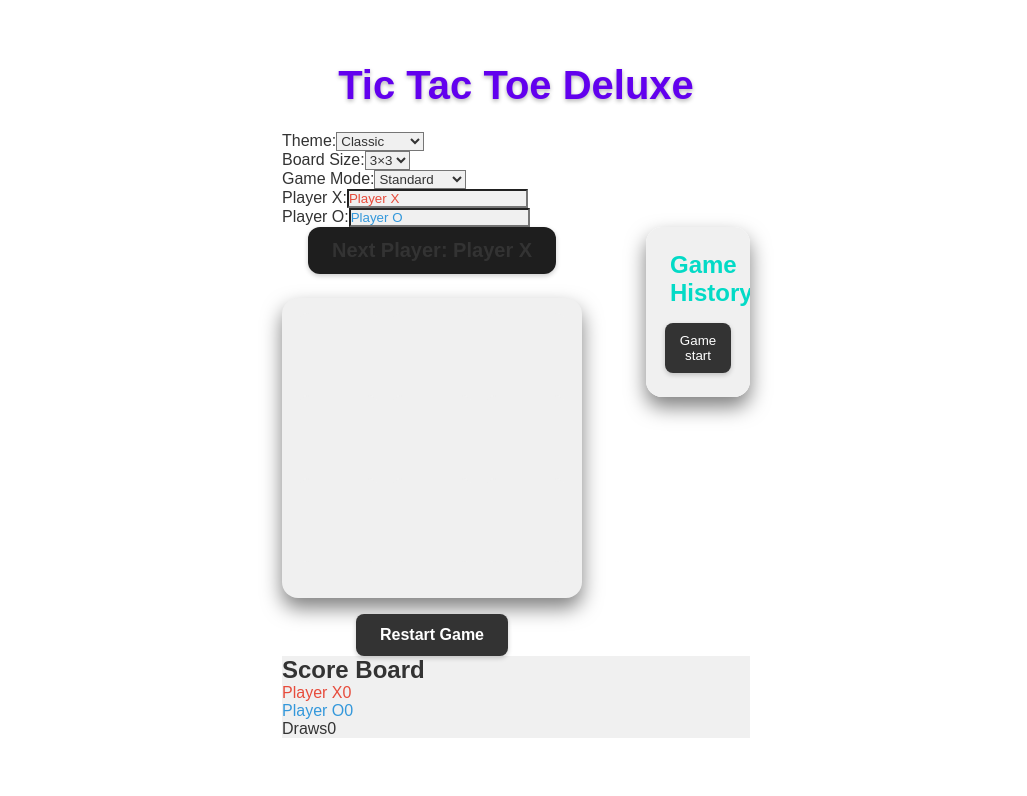
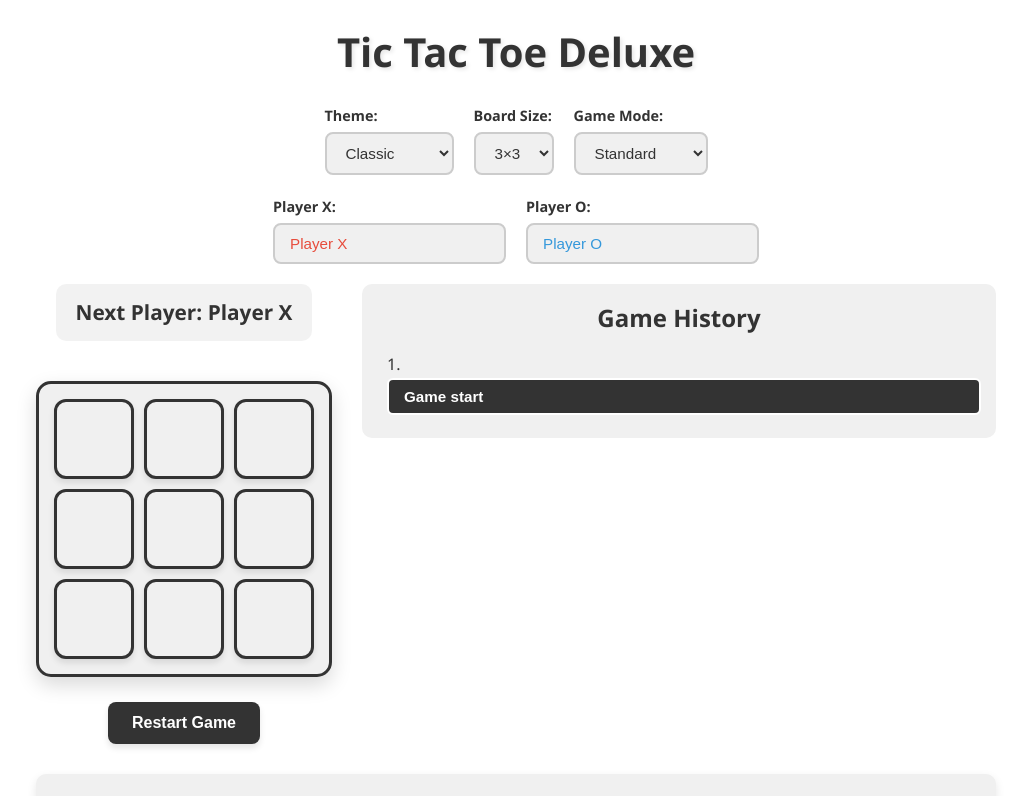
Before and after one commit to ngolshahi/tictactoe-game, a React (Create React App) app: page / in a window 1280 px wide. Shown: the top 796 px of the page, without its empty margins (124-1151 px from the left). Built offline with nearby package versions, Linux system fonts and the light colour scheme.

Commit message:
Fixed issue with styles that affected the theme selector

```diff
--- a/src/styles.css
+++ b/src/styles.css
@@ -4,333 +4,607 @@
   padding: 0;
 }
 
-:root {
-  --primary: #6200ee;
-  --primary-dark: #3700b3;
-  --secondary: #03dac6;
-  --background: #121212;
-  --surface: #1e1e1e;
-  --text-primary: #ffffff;
-  --text-secondary: rgba(255, 255, 255, 0.7);
-  --error: #cf6679;
-  --success: #00c853;
-  --x-color: #ff4081;
-  --o-color: #03dac6;
-  --board-shadow: 0 10px 20px rgba(0, 0, 0, 0.5);
-  --button-shadow: 0 2px 5px rgba(0, 0, 0, 0.2);
-}
-
-@import url("https://fonts.googleapis.com/css2?family=Poppins:wght@400;500;600;700&display=swap");
-
 body {
-  font-family: "Poppins", sans-serif;
-  background-color: var(--background);
-  color: var(--text-primary);
-  margin: 0;
-  padding: 0;
-  min-height: 100vh;
-  display: flex;
-  justify-content: center;
-  align-items: center;
-  overflow-x: hidden;
+  font-family: 'Segoe UI', Tahoma, Geneva, Verdana, sans-serif;
+  line-height: 1.6;
+  transition: background-color 0.3s ease, color 0.3s ease;
 }
 
 .container {
-  width: 100%;
-  max-width: 500px;
-  padding: 1rem;
+  max-width: 1000px;
+  margin: 0 auto;
+  padding: 20px;
 }
 
-h1 {
-  color: var(--primary);
+.game-title {
   text-align: center;
-  margin-bottom: 1.5rem;
+  margin-bottom: 20px;
   font-size: 2.5rem;
-  text-shadow: 0 2px 4px rgba(0, 0, 0, 0.3);
+  font-weight: bold;
+  text-shadow: 2px 2px 4px rgba(0, 0, 0, 0.1);
 }
 
 .game {
   display: flex;
-  flex-direction: column;
-  align-items: center;
-  gap: 2rem;
-  max-width: 100%;
+  flex-direction: row;
+  gap: 20px;
+  margin-bottom: 20px;
 }
 
 .game-board {
-  width: 100%;
   display: flex;
   flex-direction: column;
   align-items: center;
+  gap: 20px;
 }
 
-.status {
-  margin-bottom: 1.5rem;
-  padding: 0.75rem 1.5rem;
-  background-color: var(--surface);
-  border-radius: 12px;
-  font-size: 1.25rem;
-  font-weight: 600;
-  box-shadow: var(--button-shadow);
-  color: var(--text-primary);
-  width: fit-content;
-  text-align: center;
-  transition: all 0.3s ease;
-}
-
-.winner {
-  background: linear-gradient(135deg, var(--success), var(--primary-dark));
-  animation: pulse 1.5s infinite;
-}
-
-@keyframes pulse {
-  0% {
-    transform: scale(1);
-  }
-  50% {
-    transform: scale(1.05);
-  }
-  100% {
-    transform: scale(1);
-  }
-}
-
-/* Board container with fixed dimensions */
 .board-container {
-  width: 300px;
-  height: 300px;
-  margin: 0 auto;
+  position: relative;
+  perspective: 1000px;
 }
 
 .board {
   display: grid;
   grid-template-columns: repeat(3, 1fr);
-  grid-template-rows: repeat(3, 1fr);
-  grid-gap: 10px;
-  background-color: var(--surface);
-  border-radius: 16px;
-  padding: 15px;
-  box-shadow: var(--board-shadow);
-  width: 100%;
-  height: 100%;
+  gap: 5px;
+  background-color: #f0f0f0;
+  padding: 10px;
+  border-radius: 10px;
+  border: 2px solid #333;
+  box-shadow: 0 5px 15px rgba(0, 0, 0, 0.2);
+  transition: transform 0.3s ease, box-shadow 0.3s ease, background-color 0.3s ease;
+}
+
+.board:hover {
+  transform: rotateX(5deg) rotateY(5deg);
+  box-shadow: 0 10px 25px rgba(0, 0, 0, 0.3);
+}
+
+.board-row {
+  display: flex;
+  gap: 5px;
 }
 
 .square {
-  border: none;
-  border-radius: 12px;
-  background-color: rgba(255, 255, 255, 0.05);
+  width: 100px;
+  height: 100px;
+  border: 2px solid #333;
+  border-radius: 8px;
+  font-size: 48px;
+  font-weight: bold;
   display: flex;
   justify-content: center;
   align-items: center;
-  font-size: 2.5rem;
-  font-weight: bold;
   cursor: pointer;
-  transition: all 0.2s ease;
+  transition: background-color 0.2s ease, transform 0.2s ease;
   position: relative;
   overflow: hidden;
-  width: 100%;
-  height: 100%;
-  padding: 0;
-  color: var(--text-primary);
 }
 
-/* Use ::after for content to prevent layout shifts */
-.square.x::after,
-.square.o::after {
+.square::before {
+  content: '';
   position: absolute;
-  top: 50%;
-  left: 50%;
-  transform: translate(-50%, -50%);
+  top: 0;
+  left: 0;
+  right: 0;
+  bottom: 0;
+  background: radial-gradient(circle, rgba(255,255,255,0.2) 0%, rgba(255,255,255,0) 70%);
+  opacity: 0;
+  transition: opacity 0.3s ease;
 }
 
-.square.x::after {
-  content: "X";
-  color: var(--x-color);
+.square:hover::before {
+  opacity: 1;
 }
 
-.square.o::after {
-  content: "O";
-  color: var(--o-color);
+.square.x {
+  color: var(--x-color, #e74c3c);
+}
+
+.square.o {
+  color: var(--o-color, #3498db);
 }
 
 .square:hover {
-  background-color: rgba(255, 255, 255, 0.1);
+  transform: scale(1.05);
+  background-color: var(--hover-bg, #e8e8e8);
 }
 
-.square:active {
-  transform: scale(0.95);
+.status {
+  font-size: 1.2rem;
+  margin-bottom: 10px;
+  font-weight: bold;
+  text-align: center;
+  padding: 10px;
+  border-radius: 5px;
+  transition: background-color 0.3s ease, color 0.3s ease;
 }
 
-.square.x,
-.square.o {
-  color: transparent; /* Hide the text content */
+.status.winner {
+  font-size: 1.5rem;
+  animation: pulse 1.5s infinite;
 }
 
-.square.x::before,
-.square.o::before {
-  content: "";
-  position: absolute;
-  top: 0;
-  left: 0;
-  width: 100%;
-  height: 100%;
-  background-color: currentColor;
-  opacity: 0.1;
-  z-index: -1;
-}
-
+/* In styles.css, update the game-info class */
 .game-info {
-  background-color: var(--surface);
-  border-radius: 16px;
-  padding: 1.5rem;
-  width: 100%;
-  max-height: 40vh;
+  flex: 1;
+  background-color: #f0f0f0;
+  padding: 15px;
+  border-radius: 10px;
+  max-height: 400px;
+  min-width: 200px;
   overflow-y: auto;
-  box-shadow: var(--board-shadow);
+  transition: background-color 0.3s ease;
 }
 
 .game-info h2 {
-  color: var(--secondary);
-  margin-bottom: 1rem;
-  font-size: 1.5rem;
+  margin-bottom: 15px;
   text-align: center;
 }
 
 .game-info ol {
-  list-style: none;
-  display: flex;
-  flex-wrap: wrap;
-  justify-content: center;
-  gap: 10px;
-  padding: 0;
+  list-style-position: inside;
+  padding-left: 10px;
 }
 
 .game-info li {
-  margin: 0;
+  margin-bottom: 8px;
 }
 
-.game-info button {
-  background-color: var(--primary);
-  color: white;
+.history-btn {
+  background: transparent;
   border: none;
-  border-radius: 8px;
-  padding: 10px 15px;
-  font-family: "Poppins", sans-serif;
-  font-weight: 500;
+  padding: 5px 10px;
   cursor: pointer;
-  transition: all 0.2s ease;
-  box-shadow: var(--button-shadow);
+  border-radius: 5px;
+  transition: background-color 0.3s ease, color 0.3s ease;
+  font-size: 0.9rem;
 }
 
-.game-info button:hover {
-  background-color: var(--primary-dark);
-  transform: translateY(-2px);
+.history-btn:hover {
+  background-color: rgba(0, 0, 0, 0.1);
 }
 
-.game-info button:active {
-  transform: translateY(0);
-}
-
-.game-info button.current {
-  background-color: var(--secondary);
-  color: var(--background);
+.history-btn.current {
+  font-weight: bold;
 }
 
 .restart-btn {
-  background-color: var(--error);
+  background-color: #333;
   color: white;
   border: none;
-  border-radius: 8px;
-  padding: 12px 24px;
-  font-family: "Poppins", sans-serif;
-  font-weight: 600;
+  padding: 10px 20px;
+  border-radius: 5px;
+  cursor: pointer;
   font-size: 1rem;
-  cursor: pointer;
-  transition: all 0.2s ease;
-  box-shadow: var(--button-shadow);
-  margin-top: 1rem;
+  transition: background-color 0.3s ease, transform 0.2s ease;
 }
 
 .restart-btn:hover {
-  opacity: 0.9;
   transform: translateY(-2px);
+  box-shadow: 0 4px 8px rgba(0, 0, 0, 0.2);
 }
 
 .restart-btn:active {
   transform: translateY(0);
 }
 
-/* Animations */
-@keyframes fadeIn {
-  from {
-    opacity: 0;
-    transform: translateY(20px);
-  }
-  to {
-    opacity: 1;
-    transform: translateY(0);
-  }
+.game-options {
+  display: flex;
+  justify-content: center;
+  gap: 20px;
+  margin-bottom: 20px;
+  flex-wrap: wrap;
 }
 
-.game-board,
-.game-info {
-  animation: fadeIn 0.5s ease-out forwards;
+.option-group {
+  display: flex;
+  flex-direction: column;
+  gap: 5px;
+}
+
+.option-group label {
+  font-weight: bold;
+  font-size: 0.9rem;
+}
+
+.option-group select {
+  padding: 8px;
+  border-radius: 5px;
+  border: 1px solid #ccc;
+  background-color: #f0f0f0;
+  cursor: pointer;
+  transition: border-color 0.3s ease;
+}
+
+.option-group select:focus {
+  outline: none;
+  border-color: #3498db;
+}
+
+.score-board {
+  background-color: #f0f0f0;
+  padding: 15px;
+  border-radius: 10px;
+  margin-bottom: 20px;
+  box-shadow: 0 4px 10px rgba(0, 0, 0, 0.1);
+  transition: background-color 0.3s ease;
+}
+
+.score-board h2 {
+  text-align: center;
+  margin-bottom: 15px;
+}
+
+.scores {
+  display: flex;
+  justify-content: space-around;
+  text-align: center;
+}
+
+.score-item {
+  display: flex;
+  flex-direction: column;
+  align-items: center;
+}
+
+.player-name {
+  font-weight: bold;
+  margin-bottom: 5px;
+}
+
+.score-value {
+  font-size: 1.5rem;
+  font-weight: bold;
+}
+
+.player-names {
+  display: flex;
+  justify-content: center;
+  gap: 20px;
+  margin-bottom: 20px;
+}
+
+.player-input {
+  display: flex;
+  flex-direction: column;
+  gap: 5px;
+}
+
+.player-input label {
+  font-weight: bold;
+  font-size: 0.9rem;
+}
+
+.player-input input {
+  padding: 8px;
+  border-radius: 5px;
+  border: 1px solid #ccc;
+  transition: border-color 0.3s ease;
+}
+
+.player-input input:focus {
+  outline: none;
+  border-color: #3498db;
+}
+
+.timer {
+  text-align: center;
+  font-size: 1.5rem;
+  font-weight: bold;
+  margin-bottom: 15px;
+  transition: color 0.3s ease;
+}
+
+.confetti-canvas {
+  pointer-events: none;
+}
+
+/* Animations */
+@keyframes pulse {
+  0% { transform: scale(1); }
+  50% { transform: scale(1.05); }
+  100% { transform: scale(1); }
 }
 
 @keyframes pop {
-  0% {
-    transform: translate(-50%, -50%) scale(0.5);
-  }
-  70% {
-    transform: translate(-50%, -50%) scale(1.1);
-  }
-  100% {
-    transform: translate(-50%, -50%) scale(1);
-  }
-}
-
-.square.x::after,
-.square.o::after {
-  animation: pop 0.3s ease-out forwards;
+  0% { transform: scale(0.8); opacity: 0.5; }
+  50% { transform: scale(1.2); }
+  100% { transform: scale(1); opacity: 1; }
 }
 
 /* Responsive design */
-@media (min-width: 768px) {
+@media (max-width: 768px) {
   .game {
-    flex-direction: row;
-    align-items: flex-start;
-    max-width: 100%;
+    flex-direction: column;
   }
 
-  .game-board {
-    flex: 1;
+  .square {
+    width: 80px;
+    height: 80px;
+    font-size: 36px;
   }
 
-  .game-info {
-    flex: 0.8;
-    margin-left: 2rem;
-    margin-top: 0;
-    max-height: 100%;
+  .game-options {
+    flex-direction: column;
+    align-items: center;
+  }
+
+  .option-group {
+    width: 100%;
+    max-width: 300px;
+  }
+
+  .player-names {
+    flex-direction: column;
+    align-items: center;
+  }
+
+  .player-input {
+    width: 100%;
+    max-width: 300px;
   }
 }
 
 @media (max-width: 480px) {
-  .board-container {
-    width: 280px;
-    height: 280px;
+  .square {
+    width: 60px;
+    height: 60px;
+    font-size: 28px;
   }
 
-  .game-info ol {
-    flex-direction: row;
-    flex-wrap: wrap;
+  .game-title {
+    font-size: 2rem;
   }
 
-  .container {
-    padding: 0.5rem;
+  .scores {
+    flex-direction: column;
+    gap: 10px;
+  }
+}
+
+/* Replace the Board CSS with this */
+.board[data-size="3"] {
+  --size: 3;
+  grid-template-columns: repeat(1, 1fr);
+}
+
+.board[data-size="4"] {
+  --size: 4;
+  grid-template-columns: repeat(1, 1fr);
+}
+
+.board[data-size="5"] {
+  --size: 5;
+  grid-template-columns: repeat(1, 1fr);
+}
+
+.board-row {
+  display: grid;
+  grid-template-columns: repeat(var(--size, 3), 1fr);
+  gap: 10px;
+}
+
+/* Dark mode */
+.dark-mode .board {
+  background-color: #2c3e50;
+  border-color: #34495e;
+}
+
+.dark-mode .square {
+  border-color: #34495e;
+}
+
+.dark-mode .square.x {
+  color: #e74c3c;
+}
+
+.dark-mode .square.o {
+  color: #3498db;
+}
+
+/* Accessibility */
+@media (prefers-reduced-motion: reduce) {
+  * {
+    animation-duration: 0.01ms !important;
+    animation-iteration-count: 1 !important;
+    transition-duration: 0.01ms !important;
+    scroll-behavior: auto !important;
+  }
+}
+
+/* Focus outlines for keyboard navigation */
+button:focus-visible,
+select:focus-visible,
+input:focus-visible {
+  outline: 2px solid #3498db;
+  outline-offset: 2px;
+}
+
+/* High contrast mode */
+@media (forced-colors: active) {
+  .square.x {
+    color: CanvasText;
   }
 
-  .status {
-    font-size: 1rem;
-    padding: 0.5rem 1rem;
+  .square.o {
+    color: CanvasText;
   }
 }
+
+/* In styles.css, update these classes */
+.restart-btn {
+  background-color: #333;
+  color: white;
+  border: none;
+  padding: 12px 24px;
+  border-radius: 8px;
+  cursor: pointer;
+  font-size: 1rem;
+  font-weight: bold;
+  transition: all 0.3s ease;
+  box-shadow: 0 4px 6px rgba(0, 0, 0, 0.1);
+}
+
+.restart-btn:hover {
+  transform: translateY(-3px);
+  box-shadow: 0 6px 10px rgba(0, 0, 0, 0.2);
+}
+
+.restart-btn:active {
+  transform: translateY(-1px);
+}
+
+.option-group select {
+  padding: 10px 15px;
+  border-radius: 8px;
+  border: 2px solid #ccc;
+  background-color: #f0f0f0;
+  cursor: pointer;
+  transition: all 0.3s ease;
+  font-size: 0.95rem;
+}
+
+.option-group select:hover {
+  border-color: #999;
+}
+
+.option-group select:focus {
+  outline: none;
+  border-color: #3498db;
+  box-shadow: 0 0 0 2px rgba(52, 152, 219, 0.3);
+}
+
+.history-btn {
+  background: transparent;
+  border: 2px solid transparent;
+  padding: 8px 15px;
+  cursor: pointer;
+  border-radius: 6px;
+  transition: all 0.3s ease;
+  font-size: 0.95rem;
+  width: 100%;
+  text-align: left;
+}
+
+.history-btn:hover {
+  background-color: rgba(0, 0, 0, 0.1);
+  border-color: rgba(0, 0, 0, 0.1);
+}
+
+.history-btn.current {
+  font-weight: bold;
+  border-color: currentColor;
+}
+
+.player-input input {
+  padding: 10px 15px;
+  border-radius: 8px;
+  border: 2px solid #ccc;
+  transition: all 0.3s ease;
+  font-size: 0.95rem;
+}
+
+.player-input input:hover {
+  border-color: #999;
+}
+
+.player-input input:focus {
+  outline: none;
+  border-color: #3498db;
+  box-shadow: 0 0 0 2px rgba(52, 152, 219, 0.3);
+}
+
+/* Add these to styles.css */
+.game {
+  display: flex;
+  flex-direction: row;
+  gap: 30px;
+  margin-bottom: 30px;
+  align-items: flex-start;
+}
+
+.board {
+  display: grid;
+  gap: 10px;
+  background-color: #f0f0f0;
+  padding: 15px;
+  border-radius: 15px;
+  border: 3px solid #333;
+  box-shadow: 0 8px 20px rgba(0, 0, 0, 0.15);
+  transition: all 0.3s ease;
+}
+
+.board-row {
+  display: grid;
+  grid-template-columns: repeat(var(--size, 3), 1fr);
+  gap: 10px;
+}
+
+.square {
+  width: 80px;
+  height: 80px;
+  border: 3px solid #333;
+  border-radius: 12px;
+  font-size: 42px;
+  font-weight: bold;
+  display: flex;
+  justify-content: center;
+  align-items: center;
+  cursor: pointer;
+  transition: all 0.3s ease;
+  position: relative;
+  overflow: hidden;
+  box-shadow: 0 4px 6px rgba(0, 0, 0, 0.1);
+}
+
+.square:hover {
+  transform: translateY(-3px);
+  box-shadow: 0 6px 10px rgba(0, 0, 0, 0.2);
+}
+
+.game-board {
+  display: flex;
+  flex-direction: column;
+  align-items: center;
+  gap: 25px;
+}
+
+.status {
+  font-size: 1.3rem;
+  margin-bottom: 15px;
+  font-weight: bold;
+  text-align: center;
+  padding: 12px 20px;
+  border-radius: 10px;
+  background-color: rgba(0, 0, 0, 0.05);
+  transition: all 0.3s ease;
+}
+
+.status.winner {
+  font-size: 1.6rem;
+  animation: pulse 1.5s infinite;
+  background-color: rgba(46, 204, 113, 0.2);
+}
+
+/* Replace the Board CSS with this */
+.board[data-size="3"] {
+  --size: 3;
+  grid-template-columns: repeat(1, 1fr);
+}
+
+.board[data-size="4"] {
+  --size: 4;
+  grid-template-columns: repeat(1, 1fr);
+}
+
+.board[data-size="5"] {
+  --size: 5;
+  grid-template-columns: repeat(1, 1fr);
+}
+
+.board-row {
+  display: grid;
+  grid-template-columns: repeat(var(--size, 3), 1fr);
+  gap: 10px;
+}
```
